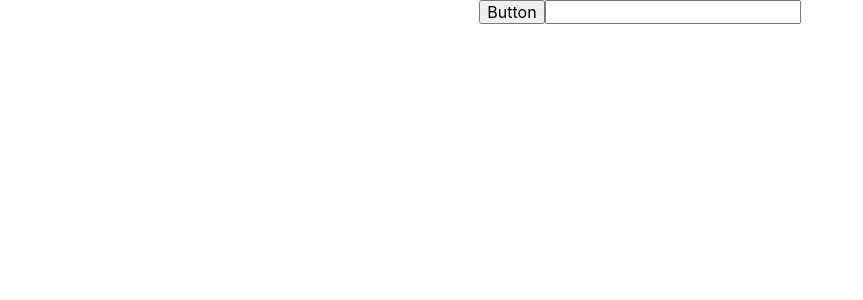
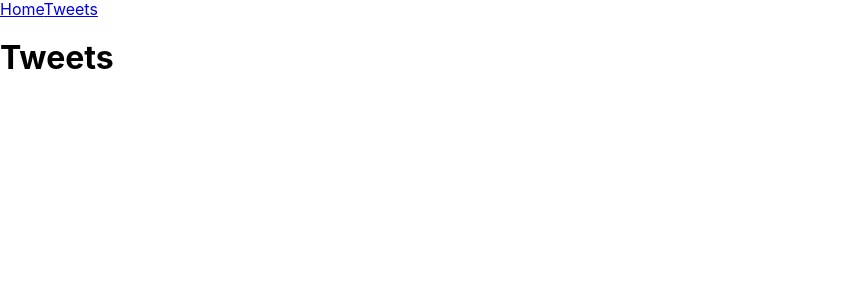
Before and after one commit to Mariya-Litvin/tweets-cards, a React (Create React App) app: page /tweets-cards/tweets in a window 1280 px wide. Shown: the top 300 px of the page, without its empty margins (0-863 px from the left). Built offline with nearby package versions, Linux system fonts and the light colour scheme.

Commit message:
add: Routes

```diff
--- a/src/App.jsx
+++ b/src/App.jsx
@@ -1,12 +1,16 @@
-import "./App.css";
+import { Route, Routes } from "react-router-dom";
+import SharedLayout from "./components/SharedLayout/SharedLayout";
+// import "./App.css";
+import Home from "./pages/Home/Home";
+import Tweets from "./pages/Tweets/Tweets";
 
-function App() {
+export const App = () => {
   return (
-    <div className="App">
-      <button type="button">Button</button>
-      <input type="email" name="email" />
-    </div>
+    <Routes>
+      <Route path="/" element={<SharedLayout />}>
+        <Route index element={<Home />} />
+        <Route path="/tweets" element={<Tweets />} />
+      </Route>
+    </Routes>
   );
-}
-
-export default App;
+};
--- /dev/null
+++ b/src/components/SharedLayout/SharedLayout.jsx
@@ -0,0 +1,20 @@
+import { Suspense } from "react";
+import { NavLink, Outlet } from "react-router-dom";
+
+const SharedLayout = () => {
+  return (
+    <div>
+      <header>
+        <nav>
+          <NavLink to="/">Home</NavLink>
+          <NavLink to="/tweets">Tweets</NavLink>
+        </nav>
+      </header>
+      <Suspense fallback={<div>Loading page...</div>}>
+        <Outlet />
+      </Suspense>
+    </div>
+  );
+};
+
+export default SharedLayout;
--- a/src/index.js
+++ b/src/index.js
@@ -2,13 +2,16 @@ import "modern-normalize/modern-normalize.css";
 import React from "react";
 import ReactDOM from "react-dom/client";
 import "./index.css";
-import App from "./App";
+import { App } from "./App";
 import reportWebVitals from "./reportWebVitals";
+import { BrowserRouter } from "react-router-dom";
 
 const root = ReactDOM.createRoot(document.getElementById("root"));
 root.render(
   <React.StrictMode>
-    <App />
+    <BrowserRouter basename="/tweets-cards">
+      <App />
+    </BrowserRouter>
   </React.StrictMode>
 );
 
--- /dev/null
+++ b/src/pages/Home/Home.jsx
@@ -0,0 +1,5 @@
+const Home = () => {
+  return <h1>Home</h1>;
+};
+
+export default Home;
--- /dev/null
+++ b/src/pages/Tweets/Tweets.jsx
@@ -0,0 +1,5 @@
+const Tweets = () => {
+  return <h1>Tweets</h1>;
+};
+
+export default Tweets;
```
Also changed, not shown: src/api/Api.jsx (added, +7 -0 lines), src/components/UsersList/UsersList.jsx (added).
